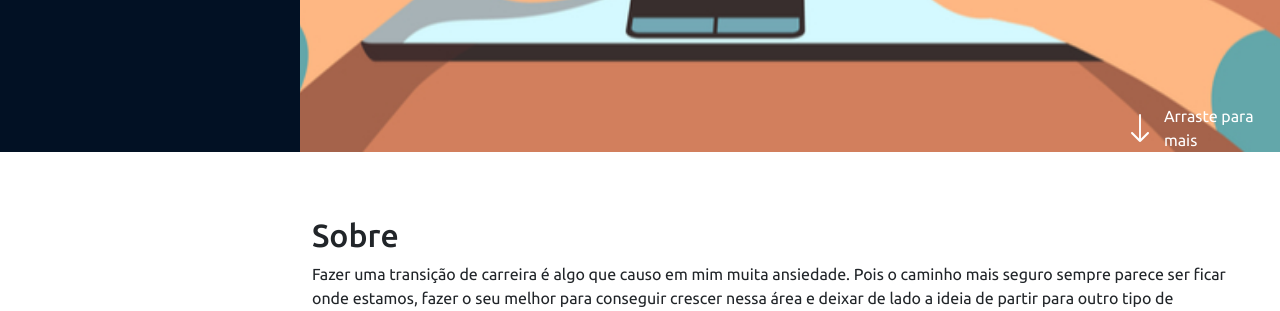
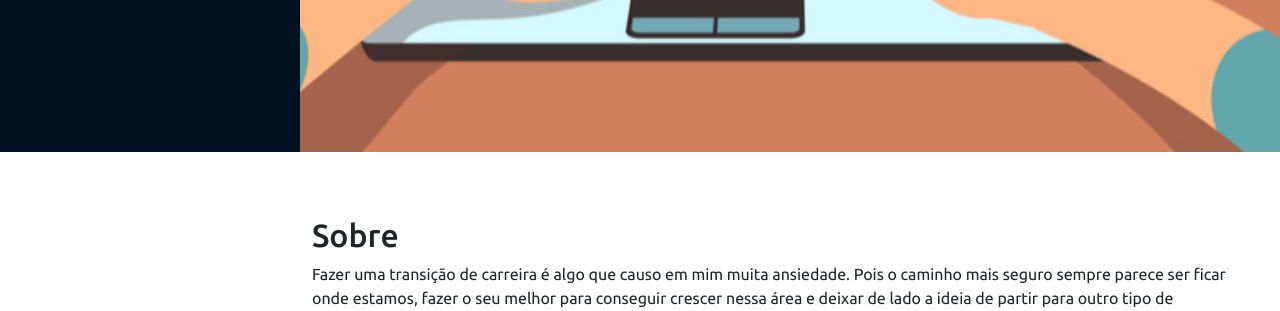
Before and after one commit to andreluizsilv/Projetoportfolio2.2, a Flask app: page / in a window 1280 px wide. Shown: the part 648-959 px from the top of the page. Run offline with Flask 2, Linux system fonts and the light colour scheme; some libraries are stand-ins or nearby versions.

Commit message:
delete arrastete

```diff
--- a/api/templates/index.html
+++ b/api/templates/index.html
@@ -60,12 +60,7 @@
                 <h2 class="text-white text-shadow">Andre Luiz</h2>
                 <span id="subtitle" class="text-shadow">Estudante de Programação</span>
             </div>
-            <div class="col-md-7 d-flex justify-content-end align-items-end ">
-                <div id="arraste" class="d-flex align-items-center">
-                    <i class="bi bi-arrow-down text-white pe-2 fs-2" aria-hidden="true"></i>
-                <a href="#sobre">Arraste para mais</a>
-                </div>
-            </div>
+
         </section>
 
         <section id="sobre" class="container mt-5">
```
